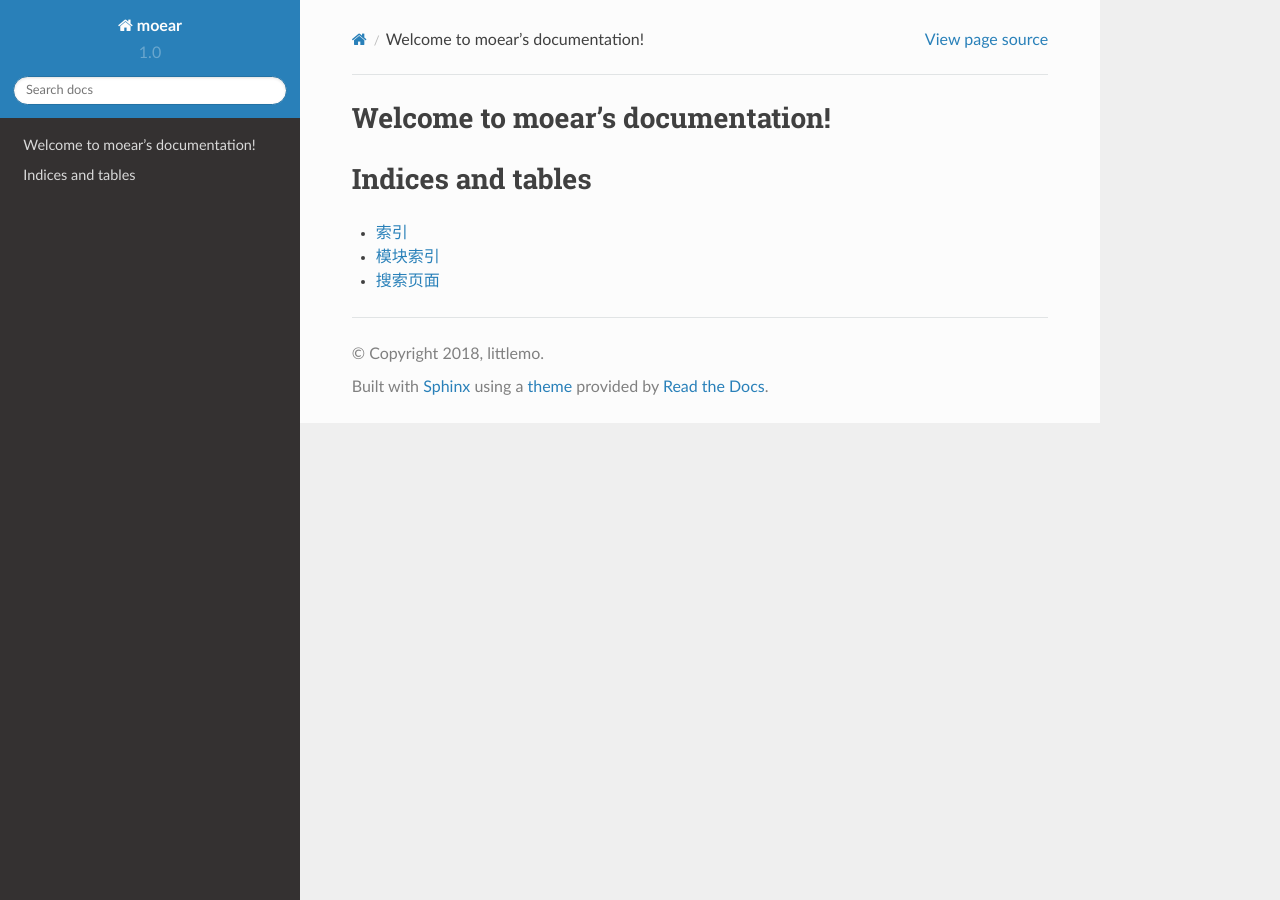
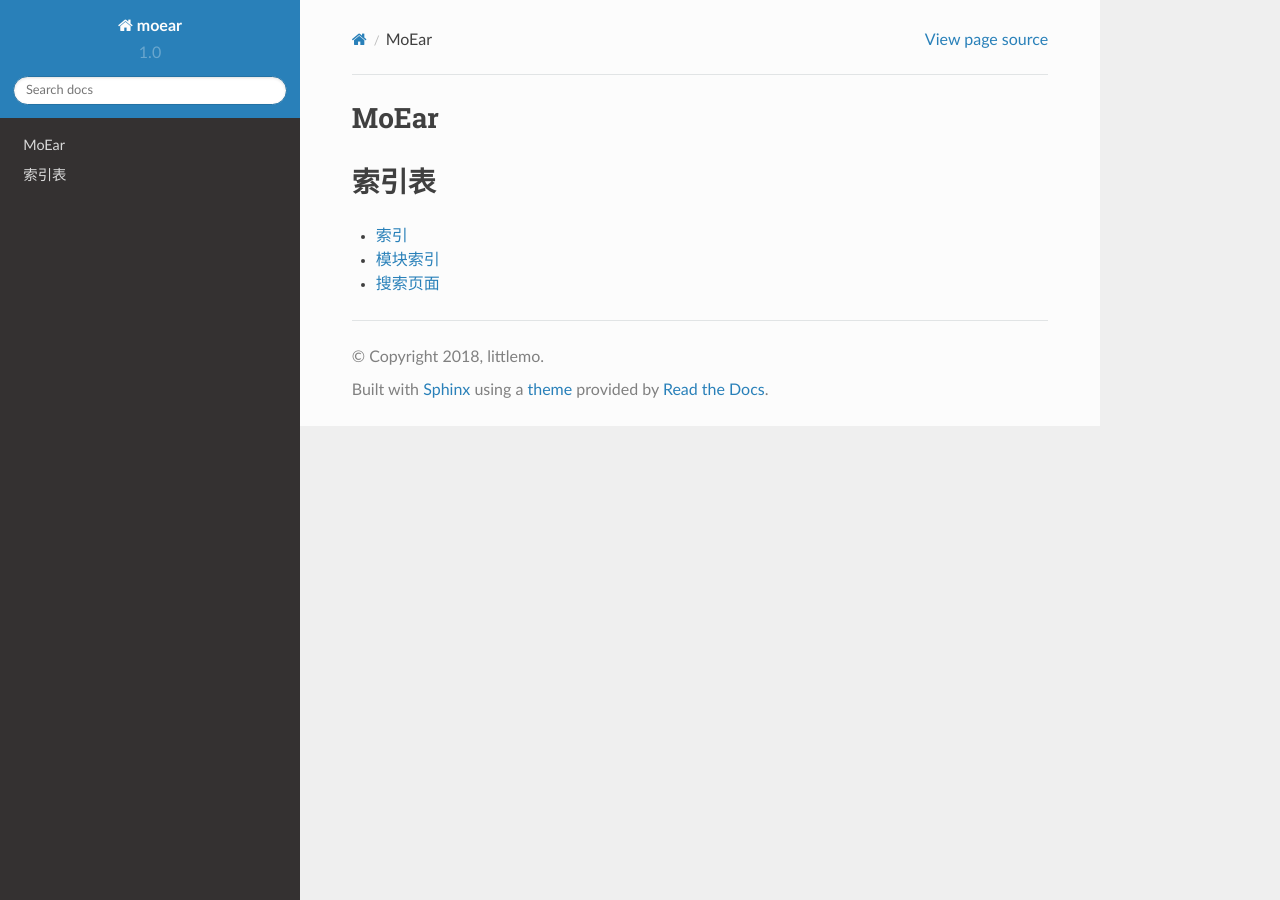
Before and after one commit to littlemo/moear, a Sphinx documentation site: the page built from docs/source/index.rst, in a window 1280 px wide. Built offline with Sphinx 7.4.7 and the Read the Docs theme 2.0.0, drawn with Linux system fonts in a browser that asks for light colours; formulas are drawn with MathJax 3.

Commit message:
M: 修改主索引页中的章节标题名称

```diff
--- a/docs/source/index.rst
+++ b/docs/source/index.rst
@@ -3,8 +3,8 @@
    You can adapt this file completely to your liking, but it should at least
    contain the root `toctree` directive.
 
-Welcome to moear's documentation!
-=================================
+MoEar
+=====
 
 .. toctree::
    :maxdepth: 2
@@ -12,8 +12,8 @@ Welcome to moear's documentation!
 
 
 
-Indices and tables
-==================
+索引表
+======
 
 * :ref:`genindex`
 * :ref:`modindex`
```
